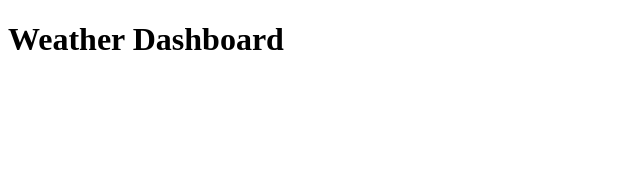
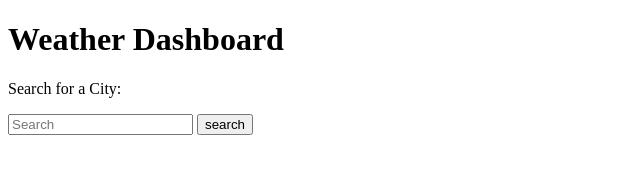
Before and after one commit to JaimeVilches87/weather-dash, a plain HTML site: page index.html in a window 1280 px wide. Shown: the whole page, without its empty margins (0-640 px from the left). Drawn offline with Linux system fonts and the light colour scheme.

Commit message:
added search button

```diff
--- a/index.html
+++ b/index.html
@@ -1,5 +1,6 @@
 <!DOCTYPE html>
 <html lang="en">
+
 <head>
     <meta charset="UTF-8">
     <meta http-equiv="X-UA-Compatible" content="IE=edge">
@@ -7,21 +8,33 @@
     <title>Jaime's Weather</title>
 
 </head>
+
 <body>
-    <div id = "weatherContainer" class = "container">
+    <div id="weatherContainer" class="container">
 
         <div id="weather" class="row">
             <div id="title" class="col-12 title text-center font-weight-bold">
-              <h1>Weather Dashboard</h1>
+                <h1>Weather Dashboard</h1>
             </div>
-          </div>
+        </div>
 
+        <div class="row">
+            <div id="zipCodeContainer" class="col-4 zipCode text-left font-weight-bold">
+                <p>Search for a City:</p>
+                <div class="input-group">
+                    <input id="zipCode" type="search" class="form-control rounded " placeholder="Search"
+                        aria-label="Search" aria-describedby="search-addon" />
+                    <button id="searchBtn" type="button" class="SearchBtn btn-outline-primary">search</button>
+                </div>
+                <div id="locationHistory" class="list-group">
+                </div>
+            </div>
 
-
-    </div>
+        </div>
 
 
 
 
 </body>
+
 </html>
```
